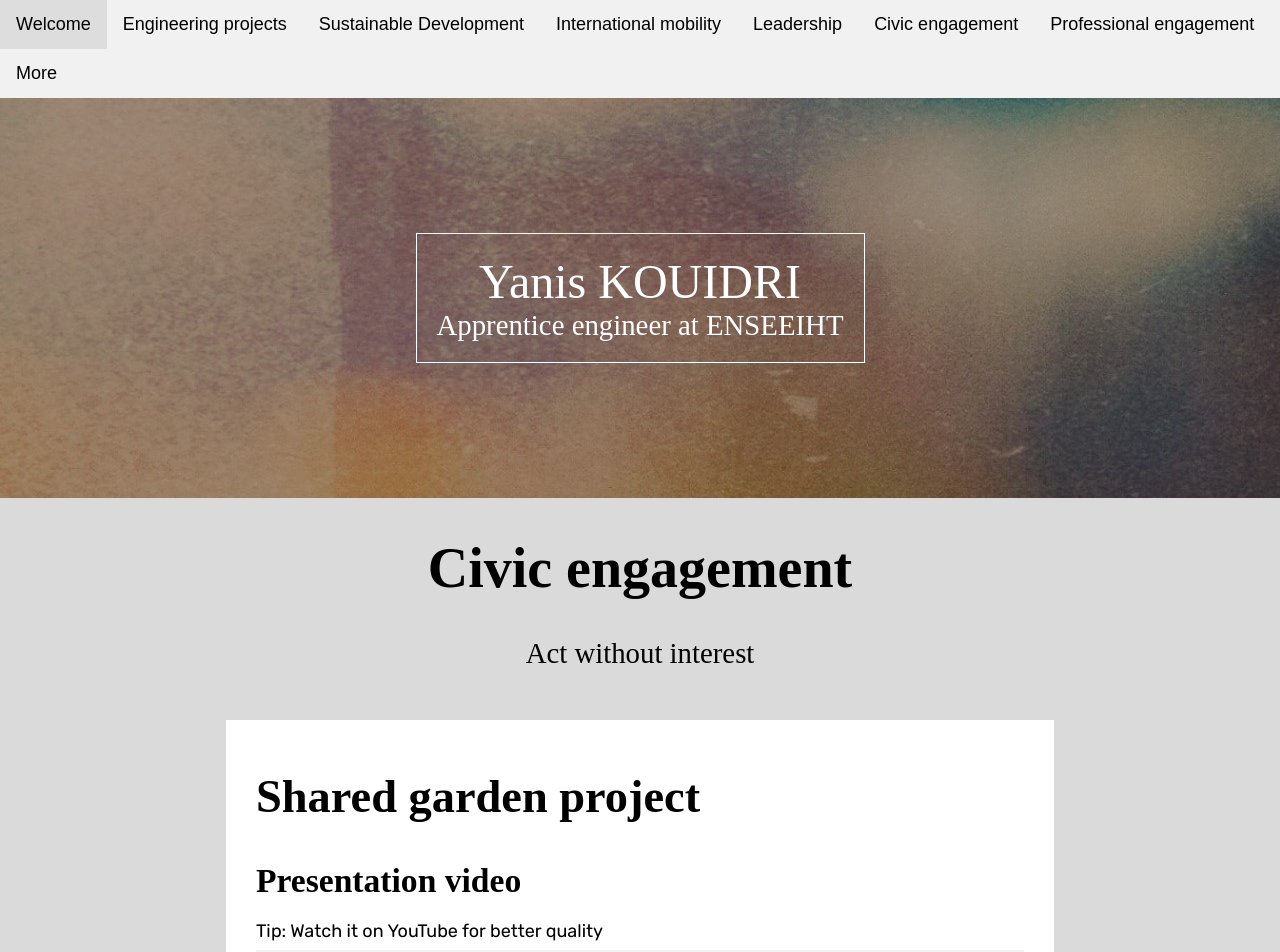
After one commit to Yanis-Kouidri/n7-eportfolio, a PHP site: page /civic_engagement.php in a window 1280 px wide. The commit adds this page. Shown: the top 952 px of the page. Run offline with PHP 8.4, Linux system fonts and the light colour scheme; some web fonts are replaced; grey boxes are pictures that could not be loaded.

Commit message:
add civic engagement page

```diff
--- /dev/null
+++ b/htdocs/civic_engagement.php
@@ -0,0 +1,37 @@
+<!DOCTYPE html>
+<html lang="en">
+<head>
+    <meta charset="UTF-8">
+    <meta name="viewport" content="width=device-width, initial-scale=1.0">
+    <link rel="stylesheet" href="style.css">
+    <title>Civic engagement</title>
+</head>
+<body>
+<body>
+
+    <header>
+        <?php include 'include/nav.php'; ?>
+    </header>
+
+    <?php include 'include/banniere_image.php'; ?>
+
+    <div id="welcome">
+            <h1> Civic engagement </h1>
+            <span class="sous_titre"> Act without interest </span>
+    </div>
+
+    <div class="section">
+        <h2> Shared garden project </h2>
+        <h3> Presentation video </h3>
+        <p class="tips">Tip: Watch it on YouTube for better quality </p>
+
+        <div class="iframe-container">
+            <iframe width="760" height="427.5" src="https://www.youtube.com/embed/hIPF9jwg_4Q?si=MmvPmmogCf2GIBLj" title="YouTube video player" frameborder="0" allow="accelerometer; autoplay; clipboard-write; encrypted-media; gyroscope; picture-in-picture; web-share" referrerpolicy="strict-origin-when-cross-origin" allowfullscreen></iframe>
+
+        </div>
+    </div>
+
+
+    <?php include 'include/footer.php'; ?>
+</body>
+</html>
--- a/htdocs/include/nav.php
+++ b/htdocs/include/nav.php
@@ -9,6 +9,8 @@
         <a href="International_mobility.php">International mobility</a>
 
         <a href="leadership.php">Leadership</a>
+
+        <a href="civic_engagement.php">Civic engagement</a>
 
         <div class="dropdown">
             <button class="dropbtn"> Professional engagement
--- a/htdocs/style.css
+++ b/htdocs/style.css
@@ -347,3 +347,18 @@ footer a:hover
 
     color: rgb(3, 0, 201);
 }
+
+.iframe-container {
+    display: flex; /* Utilise Flexbox */
+    justify-content: center; /* Centre horizontalement */
+    align-items: center; /* Centre verticalement */
+    height: 40vh; /* Ajuste la hauteur du conteneur, ici la hauteur de la fenêtre */
+    background-color: #f3f3f3; /* Optionnel : couleur de fond pour le conteneur */
+}
+
+.tips
+{
+    margin: auto;
+    font-size: 18px;
+    margin-bottom: 8px;
+}
```
